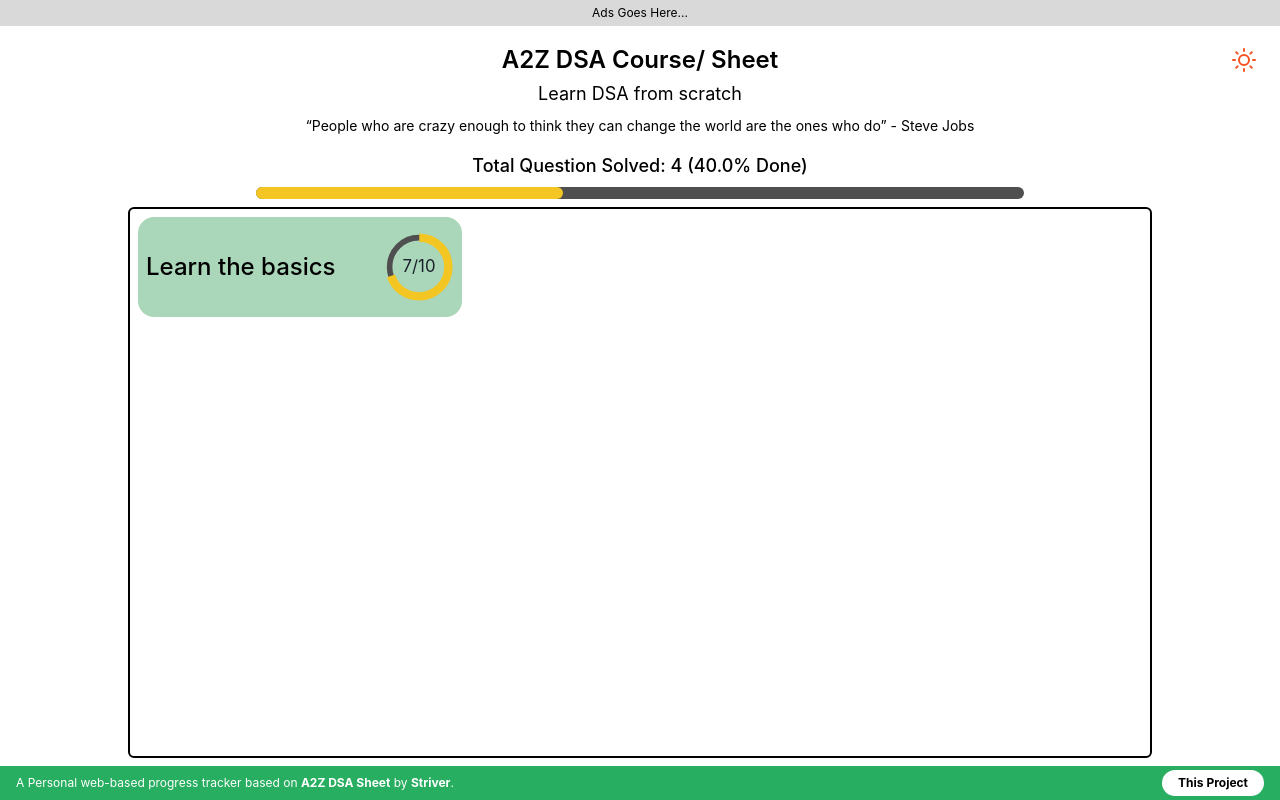
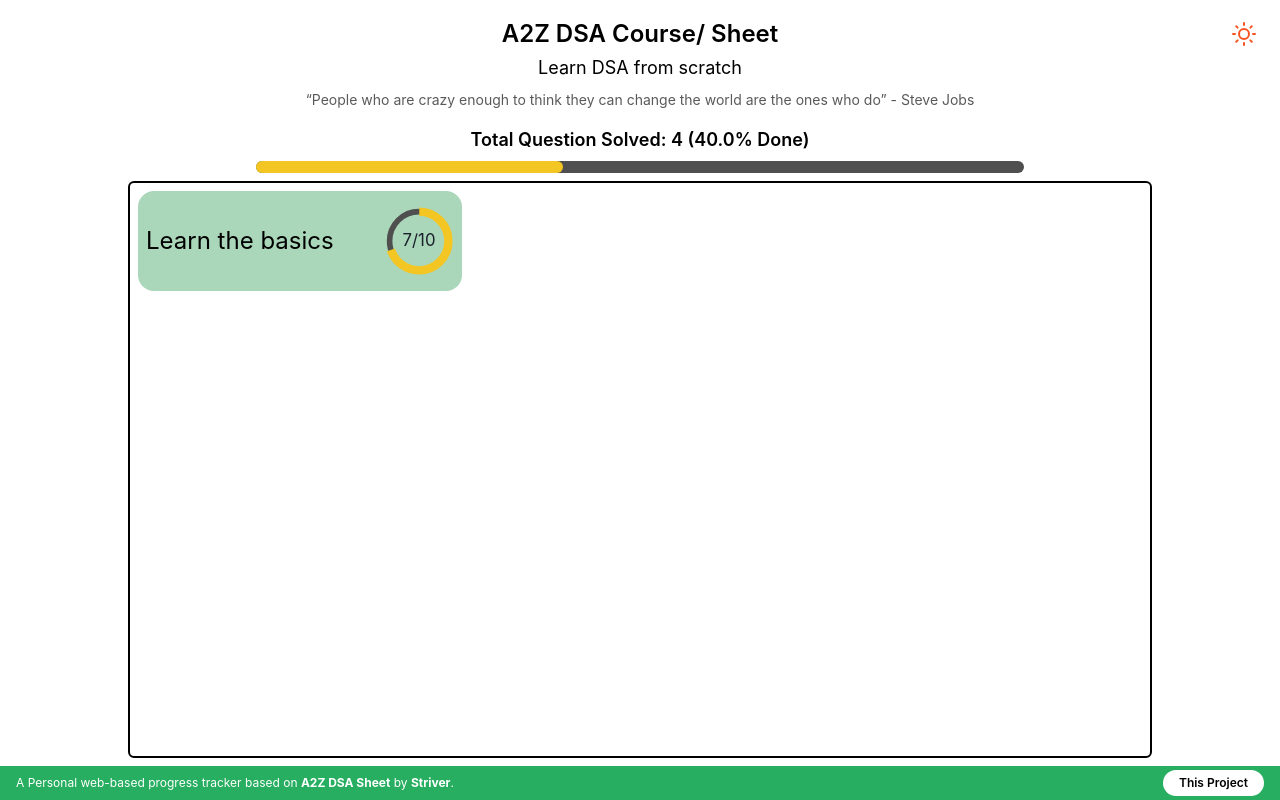
Before and after one commit to aditya-190/a2zdsa, a React (Vite) app: page / in a window 1280 px wide. Built offline with nearby package versions, Linux system fonts and the light colour scheme.

Commit message:
Theme added.

```diff
--- /dev/null
+++ b/src/chakraTheme.js
@@ -0,0 +1,46 @@
+import { extendTheme } from '@chakra-ui/react'
+
+const theme = extendTheme({
+    colors: {
+        adsBg: '#D9D9D9',
+        textColor: '#000000A6',
+        defaultColor: '#000000',
+        secondaryColor: '#FFFFFF',
+        highlightedColor: '#3090EA',
+        totalColor: '#4F4F4F',
+        completedColor: '#F3C623',
+        indianFlag1Color: '#FF9933',
+        indianFlag1Bg: '#FF99330D',
+        indianFlag2Color: '#000080',
+        indianFlag3Color: '#138808',
+        indianFlag3Bg: '#1388080d',
+        footerBg: '#27AE60',
+        topicProgressBg: '#AAD6B9',
+        topicStillBg: '#AAD0F6',
+        startNowBg: '#007bff',
+    },
+    fonts: {
+        customFamily:
+            '-apple-system, BlinkMacSystemFont, Segoe UI, PingFang SC, Hiragino Sans GB, Microsoft YaHei, Helvetica Neue, Helvetica, Arial, sans-serif, Apple Color Emoji, Segoe UI Emoji, Segoe UI Symbol',
+    },
+    fontWeights: {
+        sm: '200',
+        md: '400',
+        lg: '600',
+        xl: '800',
+    },
+    fontSizes: {
+        xs: '0.75rem', // 12px
+        sm: '0.875rem', // 14px
+        md: '1rem', // 16px
+        lg: '1.125rem', // 18px
+        xl: '1.3125rem', // 21px
+        '2xl': '1.5rem', // 24px
+        '3xl': '1.75rem', // 28px
+        '3.5xl': '1.875rem', // 30px
+        '4xl': '2rem', // 32px
+        '5xl': '2.25rem', // 36px
+    },
+})
+
+export default theme
--- a/src/components/content/Content.jsx
+++ b/src/components/content/Content.jsx
@@ -13,7 +13,8 @@
             w={'80vw'}
             flexGrow={'1'}
             flexDirection={'column'}
-            border={'2px solid #000000'}
+            borderColor={'defaultColor'}
+            borderWidth={'2px'}
             borderRadius={'6px'}
             p={2}
             overflowY={'scroll'}
--- a/src/components/content/SingleQuestion.jsx
+++ b/src/components/content/SingleQuestion.jsx
@@ -26,11 +26,11 @@
                 ml={4}
                 flexGrow={1}
                 vertical-align={'middle'}
-                fontWeight={'400'}
-                fontSize={'12px'}
-                fontFamily={'?????'}
+                fontWeight={'md'}
+                fontSize={'xs'}
+                fontFamily={'customFamily'}
                 fontStyle={'normal'}
-                color={'black'}
+                color={'defaultColor'}
             >
                 {data.questionHeading}
             </Text>
--- a/src/components/content/SingleTopic.jsx
+++ b/src/components/content/SingleTopic.jsx
@@ -20,7 +20,9 @@
             justifyContent={'space-between'}
             alignItems={'center'}
             background={
-                data.contentCompletedQuestions !== '0' ? '#AAD6B9' : '#AAD0F6'
+                data.contentCompletedQuestions !== '0'
+                    ? 'topicProgressBg'
+                    : 'topicStillBg'
             }
             p={2}
             minH={'100px'}
@@ -41,20 +43,20 @@
                 alignItems={'start'}
             >
                 <Text
-                    fontWeight={'500'}
-                    fontSize={'24px'}
-                    fontFamily={'?????'}
+                    fontWeight={'md'}
+                    fontSize={'2xl'}
+                    fontFamily={'customFamily'}
                     fontStyle={'normal'}
-                    color={'black'}
+                    color={'defaultColor'}
                 >
                     {data.contentHeading}
                 </Text>
                 <Text
-                    fontWeight={'400'}
-                    fontSize={'12px'}
-                    fontFamily={'?????'}
+                    fontWeight={'md'}
+                    fontSize={'xs'}
+                    fontFamily={'customFamily'}
                     fontStyle={'normal'}
-                    color={'black'}
+                    color={'defaultColor'}
                 >
                     {data.contentSubHeading}
                 </Text>
@@ -66,8 +68,8 @@
                     size={'70px'}
                     thickness={'8px'}
                     role={'progressbar'}
-                    color={'#F3C623'}
-                    trackColor={'#4F4F4F'}
+                    color={'completedColor'}
+                    trackColor={'totalColor'}
                     value={completedPercentage}
                 >
                     <CircularProgressLabel>
@@ -82,13 +84,13 @@
                     h={'fit-content'}
                     px={4}
                     py={1}
-                    bg={'#007bff'}
+                    bg={'startNowBg'}
                     borderRadius={'16px'}
-                    fontWeight={'700'}
-                    fontSize={'12px'}
-                    fontFamily={'?????'}
+                    fontWeight={'xl'}
+                    fontSize={'xs'}
+                    fontFamily={'customFamily'}
                     fontStyle={'normal'}
-                    color={'white'}
+                    color={'secondaryColor'}
                     cursor={'pointer'}
                     whiteSpace={'nowrap'}
                 >
--- a/src/components/footer/Footer.jsx
+++ b/src/components/footer/Footer.jsx
@@ -8,7 +8,7 @@
     return (
         <Flex
             className={'footer'}
-            bg={'#27AE60'}
+            bg={'footerBg'}
             w={'100vw'}
             px={4}
             py={1}
@@ -18,11 +18,11 @@
             justifyContent={'space-between'}
         >
             <Text
-                fontWeight={'400'}
-                fontSize={'12px'}
-                fontFamily={'?????'}
+                fontWeight={'md'}
+                fontSize={'xs'}
+                fontFamily={'customFamily'}
                 fontStyle={'normal'}
-                color={'white'}
+                color={'secondaryColor'}
             >
                 A Personal web-based progress tracker based on{' '}
                 {
@@ -53,13 +53,13 @@
                     h={'fit-content'}
                     px={4}
                     py={1}
-                    bg={'white'}
+                    bg={'secondaryColor'}
                     borderRadius={'16px'}
-                    fontWeight={'700'}
-                    fontSize={'12px'}
-                    fontFamily={'?????'}
+                    fontWeight={'lg'}
+                    fontSize={'xs'}
+                    fontFamily={'customFamily'}
                     fontStyle={'normal'}
-                    color={'black'}
+                    color={'defaultColor'}
                 >
                     This Project
                 </Text>
--- a/src/components/header/Ads.jsx
+++ b/src/components/header/Ads.jsx
@@ -4,18 +4,19 @@
     return (
         <Flex
             className={'ads'}
+            display={'none'}
             w={'100vw'}
             py={1}
             px={4}
-            bg={'#D9D9D9'}
+            bg={'adsBg'}
             alignItems={'center'}
             justifyContent={'center'}
         >
             <Text
-                fontSize={'12px'}
-                fontFamily={'?????'}
-                fontWeight={'400'}
-                color={'black'}
+                fontSize={'xs'}
+                fontFamily={'customFamily'}
+                fontWeight={'md'}
+                color={'textColor'}
             >
                 Ads Goes Here...
             </Text>
--- a/src/components/header/Headings.jsx
+++ b/src/components/header/Headings.jsx
@@ -17,11 +17,11 @@
             <Text
                 flexGrow={1}
                 align={'center'}
-                fontWeight={'600'}
-                fontSize={'24px'}
-                fontFamily={'?????'}
+                fontWeight={'lg'}
+                fontSize={'2xl'}
+                fontFamily={'customFamily'}
                 fontStyle={'normal'}
-                color={'black'}
+                color={'defaultColor'}
             >
                 {heading}
             </Text>
--- a/src/components/header/SubHeadings.jsx
+++ b/src/components/header/SubHeadings.jsx
@@ -22,22 +22,22 @@
                 >
                     <Text
                         align={'center'}
-                        fontWeight={'400'}
-                        fontSize={'18px'}
-                        fontFamily={'?????'}
+                        fontWeight={'md'}
+                        fontSize={'lg'}
+                        fontFamily={'customFamily'}
                         fontStyle={'normal'}
-                        color={'#3090EA'}
+                        color={'highlightedColor'}
                         cursor={'pointer'}
                     >
                         Topics
                     </Text>
                     <Text
                         align={'center'}
-                        fontWeight={'400'}
-                        fontSize={'18px'}
-                        fontFamily={'?????'}
+                        fontWeight={'md'}
+                        fontSize={'lg'}
+                        fontFamily={'customFamily'}
                         fontStyle={'normal'}
-                        color={'black'}
+                        color={'textColor'}
                     >
                         {'/' + contentHeading}
                     </Text>
@@ -46,22 +46,22 @@
                 <>
                     <Text
                         align={'center'}
-                        fontWeight={'400'}
-                        fontSize={'18px'}
-                        fontFamily={'?????'}
+                        fontWeight={'md'}
+                        fontSize={'lg'}
+                        fontFamily={'customFamily'}
                         fontStyle={'normal'}
-                        color={'black'}
+                        color={'defaultColor'}
                     >
                         {subtitle}
                     </Text>
                     <Text
                         mt={2}
                         align={'center'}
-                        fontWeight={'400'}
-                        fontSize={'14px'}
-                        fontFamily={'?????'}
+                        fontWeight={'md'}
+                        fontSize={'sm'}
+                        fontFamily={'customFamily'}
                         fontStyle={'normal'}
-                        color={'black'}
+                        color={'textColor'}
                     >
                         {motivationalQuotes}
                     </Text>
--- a/src/components/header/TotalProgressBar.jsx
+++ b/src/components/header/TotalProgressBar.jsx
@@ -11,11 +11,11 @@
         >
             <Text
                 align={'center'}
-                fontWeight={'500'}
-                fontSize={'18px'}
-                fontFamily={'?????'}
+                fontWeight={'lg'}
+                fontSize={'lg'}
+                fontFamily={'customFamily'}
                 fontStyle={'normal'}
-                color={'black'}
+                color={'defaultColor'}
             >
                 Total Question Solved:{' '}
                 {completedQuestions + ' (' + percentageCompleted + '% Done)'}
@@ -23,13 +23,13 @@
 
             <Flex
                 mt={2}
-                bg={'#4F4F4F'}
+                bg={'totalColor'}
                 borderRadius={16}
                 minH={'12px'}
                 w={'calc(60vw)'}
             >
                 <Flex
-                    bg={'#F3C623'}
+                    bg={'completedColor'}
                     borderRadius={16}
                     w={percentageCompleted + '%'}
                 />
--- a/src/main.jsx
+++ b/src/main.jsx
@@ -3,10 +3,11 @@
 import ReactDOM from 'react-dom/client'
 
 import App from './App'
+import chakraTheme from './chakraTheme.js'
 
 ReactDOM.createRoot(document.getElementById('root')).render(
     <React.StrictMode>
-        <ChakraProvider>
+        <ChakraProvider theme={chakraTheme}>
             <App />
         </ChakraProvider>
     </React.StrictMode>
```
Also changed, not shown: src/components/content/SingleCategory.jsx (+10 -14 lines), src/components/header/SearchBar.jsx (+25 -20 lines).
